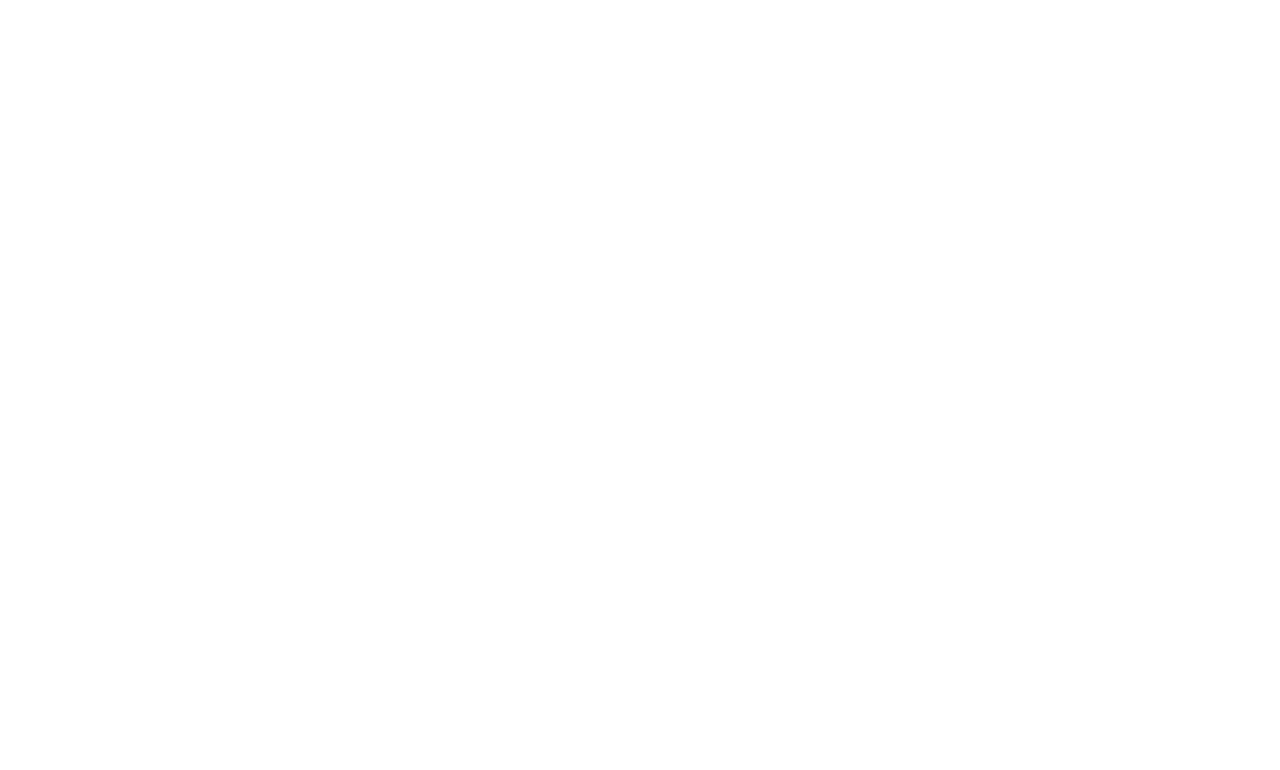
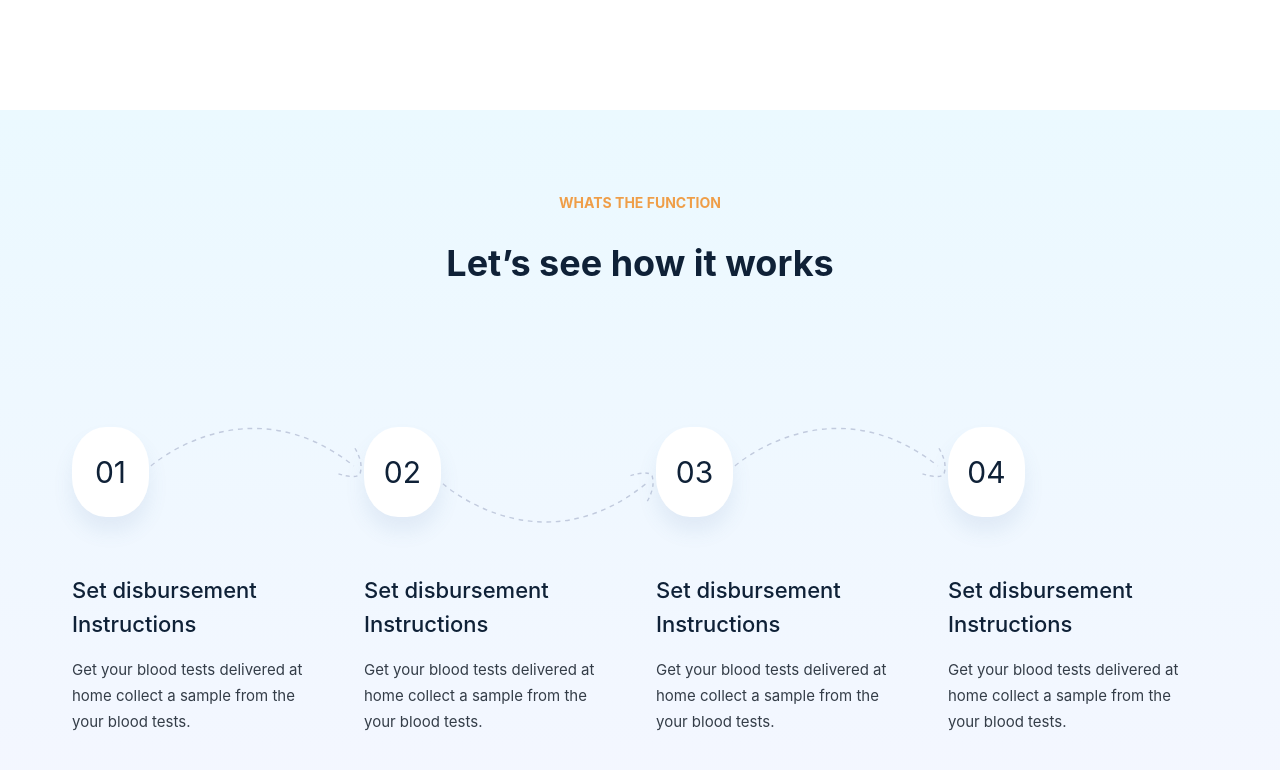
Before and after one commit to pathakshashikant/techogma-company-website, a Vue app: page / in a window 1280 px wide. Shown: the part 2871-3641 px from the top of the page. Before the commit the page ends 3093 px from the top, so only its background shows below. Built offline with nearby package versions, Linux system fonts and the light colour scheme; a web font is replaced by a local one.

Commit message:
how it works ui

```diff
--- a/src/App.vue
+++ b/src/App.vue
@@ -270,6 +270,195 @@
         </svg>
       </div>
     </div>
+    <div
+      class="w-full h-[874px] bg-gradient-to-b from-[#ebf9ff] to-[#f6f6ff] py-[83px]"
+    >
+      <div class="flex flex-col w-full items-center sapce-y-12">
+        <div class="flex justify-center flex-col">
+          <p
+            class="text-sm h-[49.94px] font-bold text-center uppercase text-[#ef9e48]"
+          >
+            Whats the function
+          </p>
+          <p class="text-4xl font-bold text-center text-[#0f2137]">
+            Let’s see how it works
+          </p>
+        </div>
+
+        <div class="flex space-x-8 py-36 justify-center">
+          <div class="relative min-w-[260px]">
+            <div class="relative">
+              <div
+                class="w-[76.94px] h-[89.9px] outer-border border flex justify-center items-center"
+              >
+                <p class="text-3xl text-left text-[#0f2137]">01</p>
+              </div>
+              <svg
+                width="221"
+                height="54"
+                viewBox="0 0 221 54"
+                fill="none"
+                xmlns="http://www.w3.org/2000/svg"
+                class="w-[212px] h-[50.97px] absolute top-0 left-[30%]"
+                preserveAspectRatio="none"
+              >
+                <path
+                  d="M1 41.1942C1 41.1942 101.114 -48.1131 212.507 41.1942"
+                  stroke="#C2CBDE"
+                  stroke-width="1.5"
+                  stroke-dasharray="5 5"
+                ></path>
+                <path
+                  d="M196.475 49.6573C196.475 49.6573 217.209 56.5574 219.185 48.74C221.161 40.9227 219.678 32.8389 213.26 21.764"
+                  stroke="#C2CBDE"
+                  stroke-width="1.5"
+                  stroke-dasharray="4 4"
+                ></path>
+              </svg>
+            </div>
+
+            <div class="pt-[56.5px] flex flex-col space-y-4">
+              <p class="text-[22px] font-medium text-left text-[#0f2137]">
+                <span
+                  class="text-[22px] font-medium text-left text-[#0f2137] leading-[155%]"
+                  >Set disbursement</span
+                ><br /><span
+                  class="text-[22px] font-medium text-left text-[#0f2137]"
+                  >Instructions</span
+                >
+              </p>
+              <p class="text-[15px] text-left text-[#343d48] leading-[26px]">
+                Get your blood tests delivered at <br />
+                home collect a sample from the <br />
+                your blood tests.
+              </p>
+            </div>
+          </div>
+          <div class="relative min-w-[260px]">
+            <div class="relative">
+              <div
+                class="w-[76.94px] h-[89.9px] outer-border border flex justify-center items-center"
+              >
+                <p class="text-3xl text-left text-[#0f2137]">02</p>
+              </div>
+              <svg
+                width="221"
+                height="53"
+                viewBox="0 0 227 53"
+                fill="none"
+                xmlns="http://www.w3.org/2000/svg"
+                class="w-[212px] h-[50.97px] absolute left-[30%] top-[50%]"
+                preserveAspectRatio="none"
+              >
+                <path
+                  d="M1 12.2805C1 12.2805 103.856 101.588 218.302 12.2805"
+                  stroke="#C2CBDE"
+                  stroke-width="1.5"
+                  stroke-dasharray="5 5"
+                ></path>
+                <path
+                  d="M201.83 3.81195C201.83 3.81195 223.132 -3.08805 225.162 4.72916C227.193 12.5464 225.67 20.63 219.076 31.7046"
+                  stroke="#C2CBDE"
+                  stroke-width="1.5"
+                  stroke-dasharray="4 4"
+                ></path>
+              </svg>
+            </div>
+
+            <div class="pt-[56.5px] flex flex-col space-y-4">
+              <p class="text-[22px] font-medium text-left text-[#0f2137]">
+                <span
+                  class="text-[22px] font-medium text-left text-[#0f2137] leading-[155%]"
+                  >Set disbursement</span
+                ><br /><span
+                  class="text-[22px] font-medium text-left text-[#0f2137]"
+                  >Instructions</span
+                >
+              </p>
+              <p class="text-[15px] text-left text-[#343d48] leading-[26px]">
+                Get your blood tests delivered at <br />
+                home collect a sample from the <br />
+                your blood tests.
+              </p>
+            </div>
+          </div>
+          <div class="relative min-w-[260px]">
+            <div class="relative">
+              <div
+                class="w-[76.94px] h-[89.9px] outer-border border flex justify-center items-center"
+              >
+                <p class="text-3xl text-left text-[#0f2137]">03</p>
+              </div>
+              <svg
+                width="221"
+                height="54"
+                viewBox="0 0 221 54"
+                fill="none"
+                xmlns="http://www.w3.org/2000/svg"
+                class="w-[212px] h-[50.97px] absolute top-0 left-[30%]"
+                preserveAspectRatio="none"
+              >
+                <path
+                  d="M1 41.1942C1 41.1942 101.114 -48.1131 212.507 41.1942"
+                  stroke="#C2CBDE"
+                  stroke-width="1.5"
+                  stroke-dasharray="5 5"
+                ></path>
+                <path
+                  d="M196.475 49.6573C196.475 49.6573 217.209 56.5574 219.185 48.74C221.161 40.9227 219.678 32.8389 213.26 21.764"
+                  stroke="#C2CBDE"
+                  stroke-width="1.5"
+                  stroke-dasharray="4 4"
+                ></path>
+              </svg>
+            </div>
+
+            <div class="pt-[56.5px] flex flex-col space-y-4">
+              <p class="text-[22px] font-medium text-left text-[#0f2137]">
+                <span
+                  class="text-[22px] font-medium text-left text-[#0f2137] leading-[155%]"
+                  >Set disbursement</span
+                ><br /><span
+                  class="text-[22px] font-medium text-left text-[#0f2137]"
+                  >Instructions</span
+                >
+              </p>
+              <p class="text-[15px] text-left text-[#343d48] leading-[26px]">
+                Get your blood tests delivered at <br />
+                home collect a sample from the <br />
+                your blood tests.
+              </p>
+            </div>
+          </div>
+          <div class="relative min-w-[260px]">
+            <div class="relative">
+              <div
+                class="w-[76.94px] h-[89.9px] outer-border border flex justify-center items-center"
+              >
+                <p class="text-3xl text-left text-[#0f2137]">04</p>
+              </div>
+            </div>
+
+            <div class="pt-[56.5px] flex flex-col space-y-4">
+              <p class="text-[22px] font-medium text-left text-[#0f2137]">
+                <span
+                  class="text-[22px] font-medium text-left text-[#0f2137] leading-[155%]"
+                  >Set disbursement</span
+                ><br /><span
+                  class="text-[22px] font-medium text-left text-[#0f2137]"
+                  >Instructions</span
+                >
+              </p>
+              <p class="text-[15px] text-left text-[#343d48] leading-[26px]">
+                Get your blood tests delivered at <br />
+                home collect a sample from the <br />
+                your blood tests.
+              </p>
+            </div>
+          </div>
+        </div>
+      </div>
+    </div>
   </div>
 </template>
 
@@ -279,4 +468,10 @@
   background-size: cover;
   height: 111vh;
 }
+.outer-border {
+  background: #ffffff;
+  border: 1px;
+  border-radius: 44%;
+  box-shadow: 0px 14px 20px rgba(76, 119, 171, 0.1);
+}
 </style>
```
